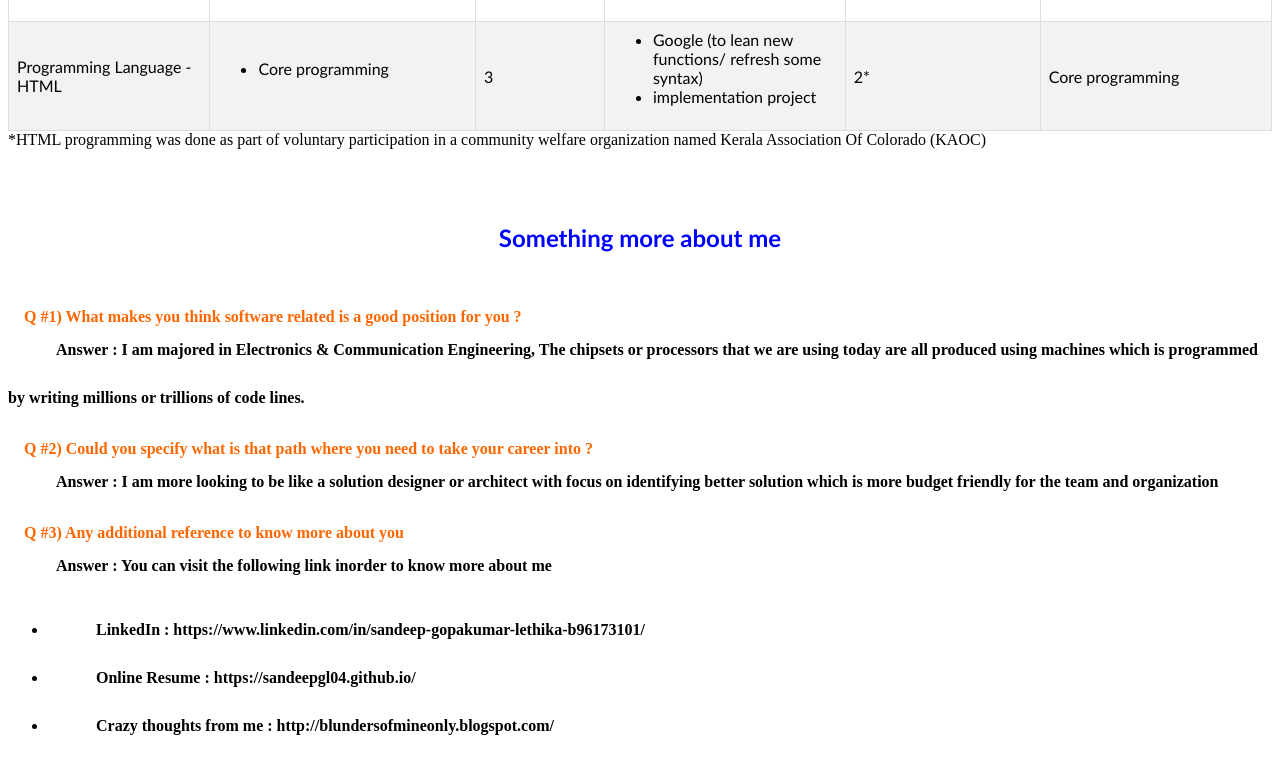
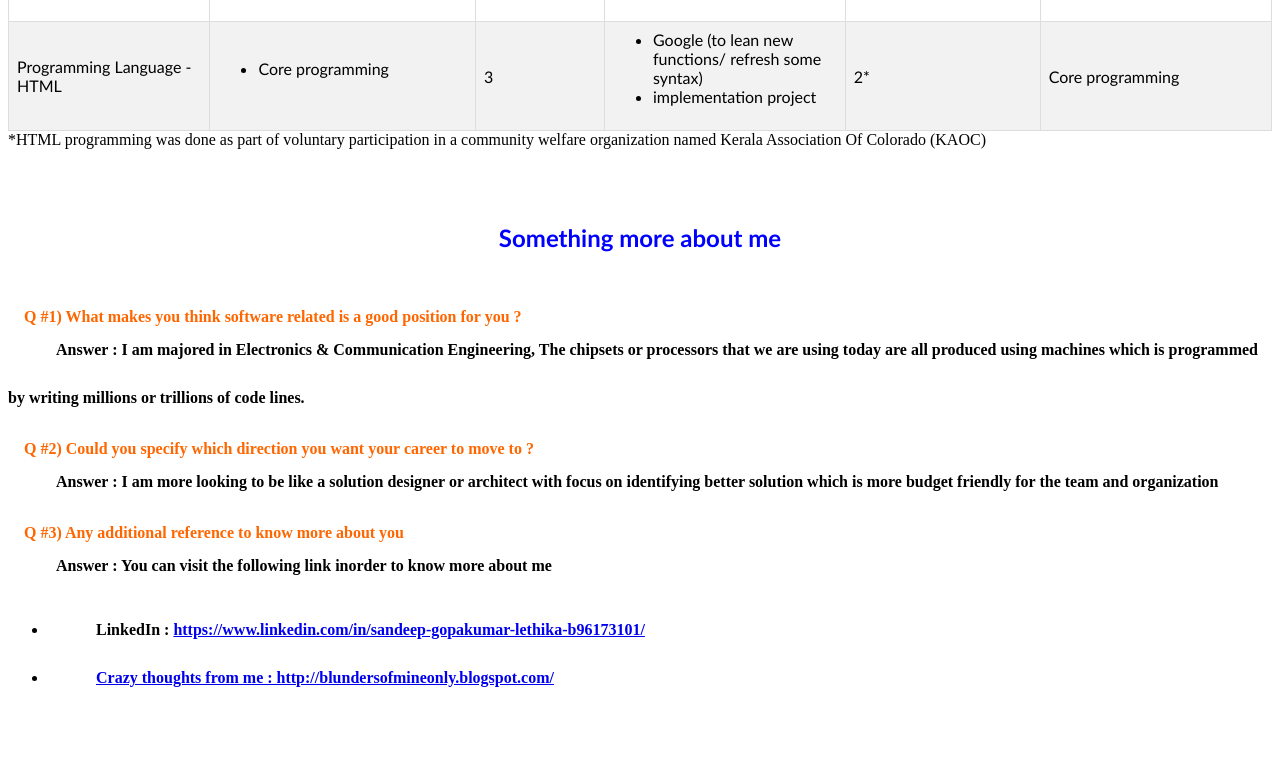
Before and after one commit to sandeepgl04/sandeepgl04.github.io, a plain HTML site: page index.html in a window 1280 px wide. Shown: the part 3392-4158 px from the top of the page. After the commit the page ends 4110 px from the top, so only its background shows below. Drawn offline with Linux system fonts and the light colour scheme.

Commit message:
Update index.html

```diff
--- a/index.html
+++ b/index.html
@@ -130,15 +130,15 @@ div.d {font-family: "Trebuchet MS", Arial, Helvetica, sans-serif; color:black;}
 <div class="q">Q #1) What makes you think software related is a good position for you ? </div>
 <div class="a"> Answer : I am majored in Electronics & Communication Engineering, The chipsets or processors that we are using today are all produced using machines which is programmed by writing millions or trillions of code lines.</div>
 <br/>
-<div class="q">Q #2) Could you specify what is that path where you need to take your career into ? </div>
+<div class="q">Q #2) Could you specify which direction you want your career to move to ? </div>
 <div class="a"> Answer : I am more looking to be like a solution designer or architect with focus on identifying better solution which is more budget friendly for the team and organization</div>
 <br/>
 <div class="q">Q #3) Any additional reference to know more about you  </div>
 <div class="a"> Answer : You can visit the following link inorder to know more about me <div>
 	<ul id="a">
-		<li> LinkedIn : https://www.linkedin.com/in/sandeep-gopakumar-lethika-b96173101/ </li>
-		<li> Online Resume : https://sandeepgl04.github.io/ </li>
-		<li> Crazy thoughts from me : http://blundersofmineonly.blogspot.com/ </li>
+		<li> LinkedIn : <a href="https://www.linkedin.com/in/sandeep-gopakumar-lethika-b96173101/">https://www.linkedin.com/in/sandeep-gopakumar-lethika-b96173101/ </a></li>
+		<li> <a href="https://sandeepgl04.github.io/ > Online Resume : https://sandeepgl04.github.io/ </a></li>
+		<li> <a href="http://blundersofmineonly.blogspot.com/">Crazy thoughts from me : http://blundersofmineonly.blogspot.com/</a> </li>
 	</ul>
 </div>
 
```
